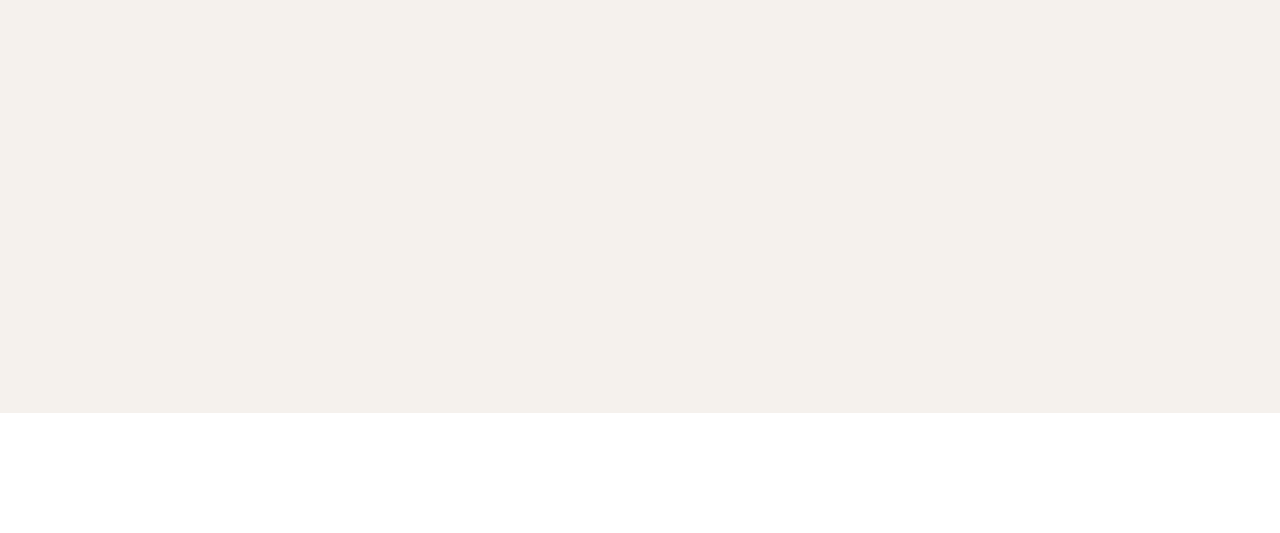
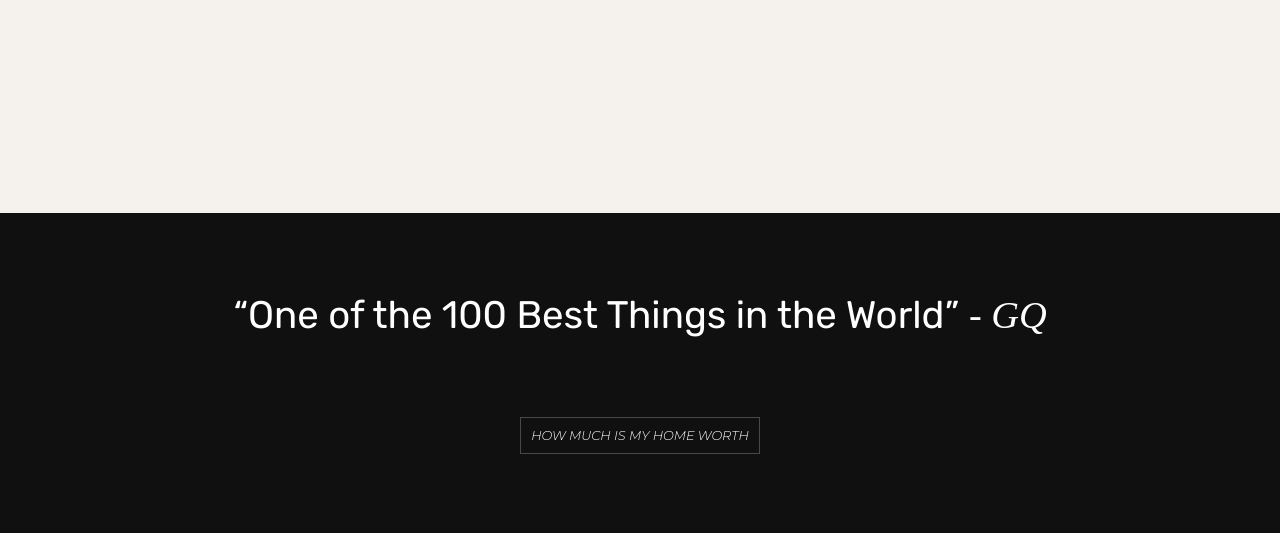
Before and after one commit to JoshuasProgramming/The-Modern-House, a plain HTML site: page index.html in a window 1280 px wide. Shown: the part 2611-3144 px from the top of the page. Before the commit the page ends 3024 px from the top, so only its background shows below. Drawn offline with Linux system fonts and the light colour scheme.

Commit message:
completed section 4

```diff
--- a/index.html
+++ b/index.html
@@ -243,5 +243,14 @@
 
         </section>
     </section>
+
+    <!--Section 4-->
+    <section class="section-4">
+         <!--h1 with a quote-->
+         <p><q>One of the 100 Best Things in the World</q> - <i>GQ</i></p>
+
+         <!--a tag that we style to a button in css-->
+         <a>HOW MUCH IS MY HOME WORTH</a>
+    </section>
 </body>
 </html>
--- a/style.scss
+++ b/style.scss
@@ -178,7 +178,7 @@
 
 .section-3{
     background: #f5f1ed;
-    height: 250vh;
+    height: 225vh;
 
     .sub1-section3{
         display: flex;
@@ -470,3 +470,49 @@
         }
     }
 }
+
+.section-4{
+    height:40vh;
+    background:#101010;
+
+    display: flex;
+    align-items: center;
+    justify-content: space-evenly;
+    flex-direction: column;
+
+    q{
+        color: white;
+        font-size: 3vw;
+        font-family: 'Rubik', sans-serif;
+    }
+
+    p{
+        color: white;
+        font-size: 3vw;
+    }
+
+    i{
+        font-size: 3vw;
+    }
+
+    a{
+        text-align: center;
+        font-size: 1vw;
+        border: 1px solid #484848;
+        width: fit-content;
+        align-self: center;
+        padding: 10px;
+        font-family: 'Montserrat', sans-serif;
+        transition: ease-in-out 300ms;
+        color: white;
+
+        &:hover{
+            background: #ffffff;
+            color: #101010;
+            font-weight: bolder;
+            border: 1px solid #ffffff;
+            transition: ease-in-out 300ms;
+            cursor: pointer;
+        }
+    }
+}
```
Also changed, not shown: style.css, 1 other file.
